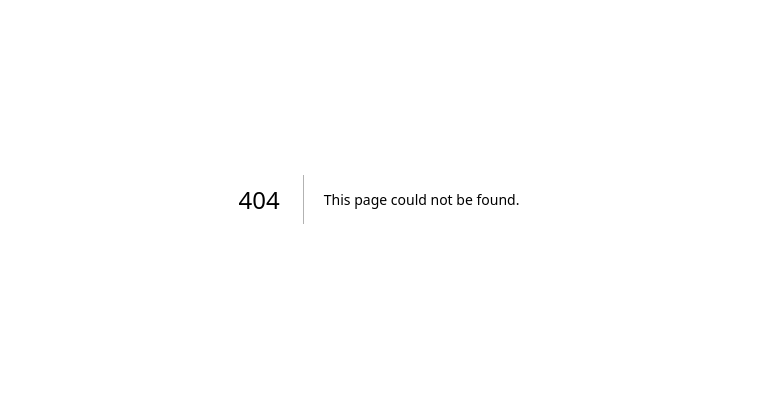
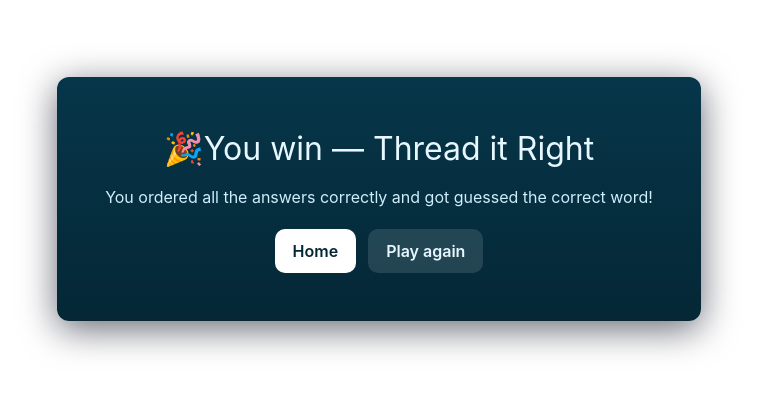
Before and after one commit to JoshuaWuebbolt/ODC_Games, a Next.js app in the folder odc_webgames/: page /sewing/win in a window 1280 px wide. Before the commit this address had no page. Shown: the part 201-594 px from the top of the page, without its empty margins (261-1018 px from the left). Built offline with nearby package versions, Linux system fonts and the light colour scheme.

Commit message:
Added win conditions and screens for Dos and Don'ts and Thread it Right games.

```diff
--- /dev/null
+++ b/odc_webgames/app/dos-and-donts/win/page.tsx
@@ -0,0 +1,26 @@
+'use client';
+
+import React, { useEffect } from "react";
+import Link from "next/link";
+import type { JSX } from "react";
+
+export default function WinPage(): JSX.Element {
+  useEffect(() => {
+    if (typeof window !== "undefined") {
+      localStorage.setItem("doneDosDonts", "true"); // Mark Dos and Don'ts as completed
+    }
+  }, []);
+
+  return (
+    <main style={{ minHeight: "100vh", display: "flex", alignItems: "center", justifyContent: "center", padding: 24, fontFamily: "-apple-system, BlinkMacSystemFont, 'Segoe UI', Roboto, 'Helvetica Neue', Arial" }}>
+      <div style={{ maxWidth: 720, textAlign: "center", borderRadius: 12, padding: "3rem", background: "linear-gradient(180deg,#06364a 0%, #052735 100%)", color: "#e6f7ff", boxShadow: "0 8px 36px rgba(2,6,23,0.6)" }}>
+        <h1 style={{ margin: 0, fontSize: "2rem" }}>🎉You win — Dos and Don'ts</h1>
+        <p style={{ marginTop: 12, color: "#cfeefb" }}>Wow, you got each do and don't correct. You sure are polite! </p>
+        <div style={{ marginTop: 20, display: "flex", gap: 12, justifyContent: "center" }}>
+          <Link href="/" style={{ display: "inline-block", padding: "10px 18px", borderRadius: 10, background: "#fff", color: "#052735", textDecoration: "none", fontWeight: 600 }}>Home</Link>
+          <Link href="/dos-and-donts" style={{ display: "inline-block", padding: "10px 18px", borderRadius: 10, background: "rgba(255,255,255,0.12)", color: "#e6f7ff", textDecoration: "none", fontWeight: 600 }}>Play again</Link>
+        </div>
+      </div>
+    </main>
+  );
+}
--- /dev/null
+++ b/odc_webgames/app/sewing/win/page.tsx
@@ -0,0 +1,30 @@
+'use client';
+
+import React, { useEffect } from "react";
+import Link from "next/link";
+import type { JSX } from "react";
+
+
+
+
+
+export default function WinPage(): JSX.Element {
+  useEffect(() => {
+    if (typeof window !== "undefined") {
+      localStorage.setItem("doneSewing", "true"); // Mark sewing as completed
+    }
+  }, []);
+
+  return (
+    <main style={{ minHeight: "100vh", display: "flex", alignItems: "center", justifyContent: "center", padding: 24, fontFamily: "-apple-system, BlinkMacSystemFont, 'Segoe UI', Roboto, 'Helvetica Neue', Arial" }}>
+      <div style={{ maxWidth: 720, textAlign: "center", borderRadius: 12, padding: "3rem", background: "linear-gradient(180deg,#06364a 0%, #052735 100%)", color: "#e6f7ff", boxShadow: "0 8px 36px rgba(2,6,23,0.6)" }}>
+        <h1 style={{ margin: 0, fontSize: "2rem" }}>🎉You win — Thread it Right</h1>
+        <p style={{ marginTop: 12, color: "#cfeefb" }}>You ordered all the answers correctly and got guessed the correct word!</p>
+        <div style={{ marginTop: 20, display: "flex", gap: 12, justifyContent: "center" }}>
+          <Link href="/" style={{ display: "inline-block", padding: "10px 18px", borderRadius: 10, background: "#fff", color: "#052735", textDecoration: "none", fontWeight: 600 }}>Home</Link>
+          <Link href="/sewing" style={{ display: "inline-block", padding: "10px 18px", borderRadius: 10, background: "rgba(255,255,255,0.12)", color: "#e6f7ff", textDecoration: "none", fontWeight: 600 }}>Play again</Link>
+        </div>
+      </div>
+    </main>
+  );
+}
--- a/odc_webgames/public/dos-and-donts.js
+++ b/odc_webgames/public/dos-and-donts.js
@@ -65,6 +65,16 @@
     else if(percent >= 70) badge = '👍 Polite Producer';
     else badge = '🙂 Maker-in-Training';
     finalEl.innerHTML = `<strong>Score: ${score} / ${items.length} (${percent}%)</strong><br>${badge}<br><small style="color:var(--muted)">Tip: scan the poster QR codes for quick reminders of Maker Manners.</small>`;
+
+    // emit a custom event so external scripts can react
+    try {
+      window.dispatchEvent(new CustomEvent('dosGameOver', { detail: { score } }));
+    } catch (e) { /* ignore */ }
+
+    // redirect to the win page on a perfect score (give a short delay so the user sees the message)
+    if (score === items.length) {
+      setTimeout(() => { window.location.href = 'dos-and-donts/win'; }, 900);
+    }
   }
 
   // initialise
--- a/odc_webgames/public/sewingmachine.js
+++ b/odc_webgames/public/sewingmachine.js
@@ -60,6 +60,7 @@
     result.textContent = `You got ${correct} of ${targets.length} correct.`;
     if(correct === targets.length){
       result.innerHTML += ' <span style="color:var(--ok)">Great! You are a Sewing Star!</span>';
+      winCondition();
     } else {
       result.innerHTML += ' Try swapping labels and check again.';
     }
@@ -156,6 +157,7 @@
       blankResult.textContent = '🎉 Correct! Mr. Hudson is the Mannequin!';
       blankResult.style.color = 'var(--ok)';
       checkBlankBtn.disabled = true;
+      winCondition();
     } else {
       letterBoxes.forEach((box, index) => {
         box.classList.remove('correct');
@@ -181,5 +183,15 @@
     checkBlankBtn.disabled = false;
     letterBoxes[0].focus();
   });
+  // Periodically check for win condition
+  function winCondition() {
+    const starAchieved = result && (result.innerHTML || '').includes('Great! You are a Sewing Star!');
+    const blankAchieved = blankResult && (blankResult.innerHTML || '').includes('🎉 Correct! Mr. Hudson is the Mannequin!');
+    if (starAchieved && blankAchieved) {
+      localStorage.setItem("doneSewing", "true");
+      window.alert("You have completed the Thread it Right game!");
+      window.location.href = "/sewing/win";
+    }
+  }
 
 })();
```
Also changed, not shown: odc_webgames/app/page.tsx (+7 -0 lines), 1 other file (tests, documents, lock files or other folders).
